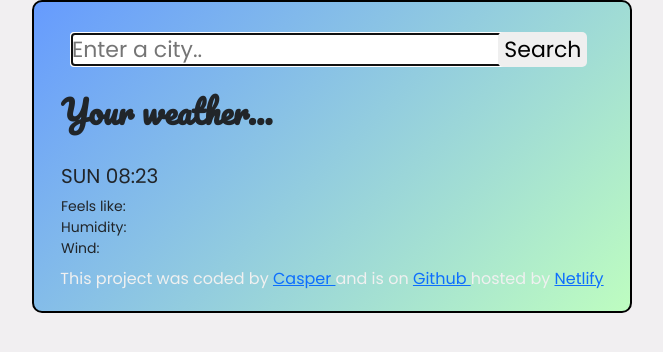
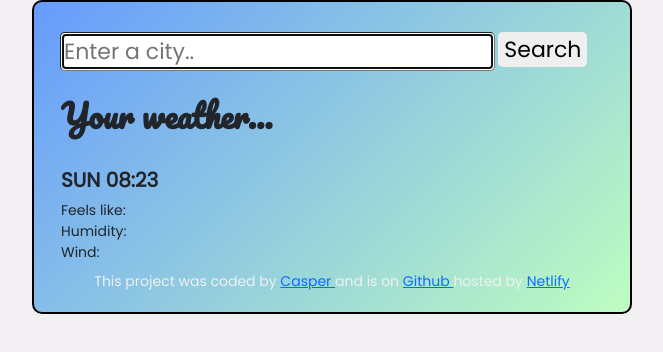
Before and after one commit to cass430/my-first-project, a plain HTML site: page index.html in a window 1280 px wide. Shown: the whole page, without its empty margins (308-971 px from the left). Drawn offline with nearby package versions, Linux system fonts and the light colour scheme.

Commit message:
update css

```diff
--- a/src/index.js
+++ b/src/index.js
@@ -94,4 +94,4 @@ function displayForecast(Response) {
   forecastElement.innerHTML = forecastHtml;
 }
 
-displayForecast();
+getForecast(Paris);
--- a/src/styles.css
+++ b/src/styles.css
@@ -43,11 +43,10 @@ h4 {
 }
 
 .search-bar {
-  width: 200%;
+  width: 194%;
   font-size: 22px;
-  border-radius: 5px 0px 0px 5px;
-  border: none;
-  margin-left: -125px;
+  border-radius: 5px;
+  margin-left: -135px;
   margin-top: 30px;
 }
 
@@ -57,18 +56,17 @@ h4 {
   border-radius: 5px;
   margin-left: 55px;
   margin-top: 30px;
+  transition: all 0.4s ease-in-out;
+  cursor: pointer;
 }
 
 .search-button:hover {
   background-color: #669bfe;
   color: #f0f0f0;
-  animation: 0.4s ease-in-out;
-  border: none;
-  cursor: pointer;
 }
 
 .current-date-heading {
-  font-weight: 500;
+  font-weight: 600;
 }
 
 .current-weather-info strong {
@@ -109,6 +107,7 @@ h4 {
 }
 
 footer {
+  font-size: 14px;
   color: #f0f0f0;
   text-align: center;
   padding-top: 8px;
```
